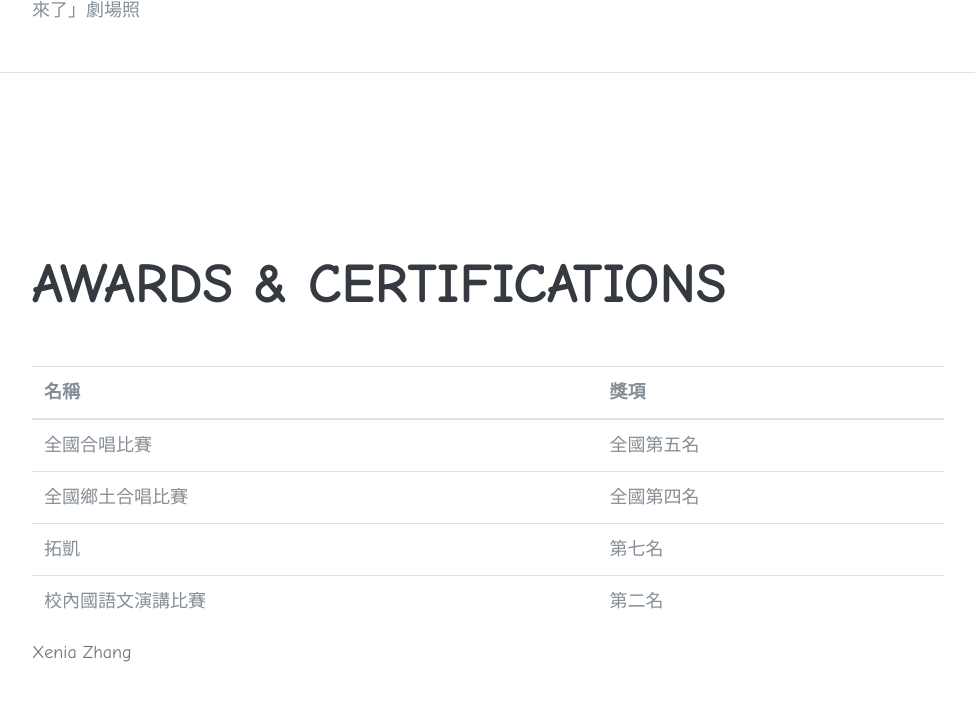
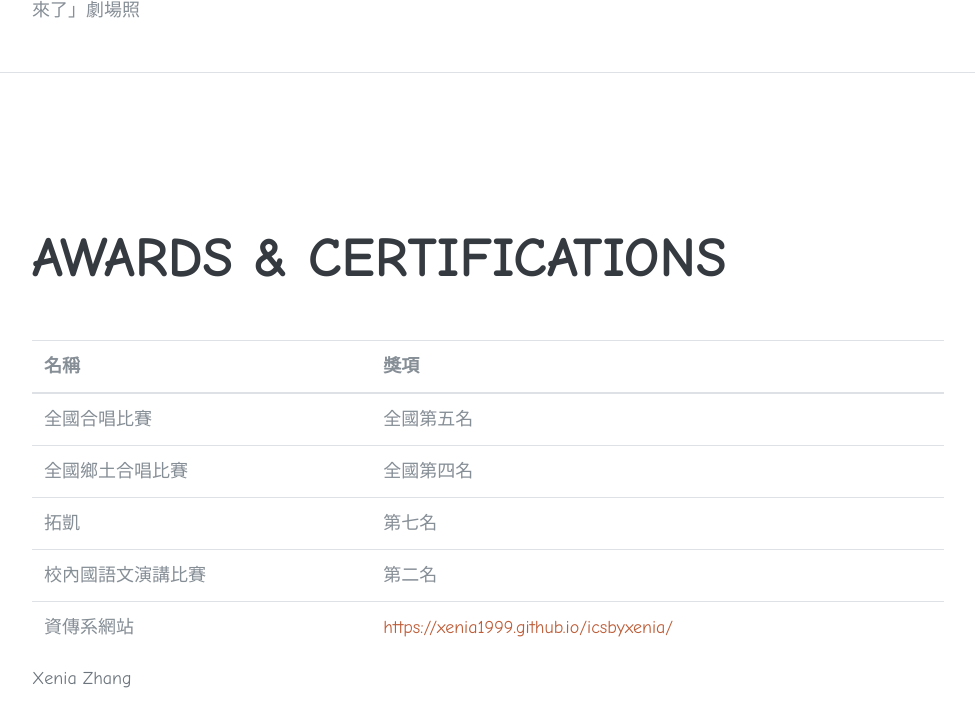
Before and after one commit to xenia1999/xenia1999.github.io, a website: page index.html in a window 1280 px wide. Shown: the part 4397-5124 px from the top of the page, without its empty margins (288-1263 px from the left). Drawn offline with nearby package versions, Linux system fonts and the light colour scheme; a web font is replaced by a local one.

Commit message:
Add files via upload

```diff
--- a/index.html
+++ b/index.html
@@ -328,6 +328,13 @@ p.oblique {
          <td>校內國語文演講比賽</td>
          <td>第二名</td>
       </tr>
+	  <tr>
+         <td>資傳系網站</td>
+         <td>
+<a href="https://xenia1999.github.io/icsbyxenia/">https://xenia1999.github.io/icsbyxenia/</a>
+		 </td>
+      </tr>
+     </tr>
    </tbody>
 </table>
         </div>
```
